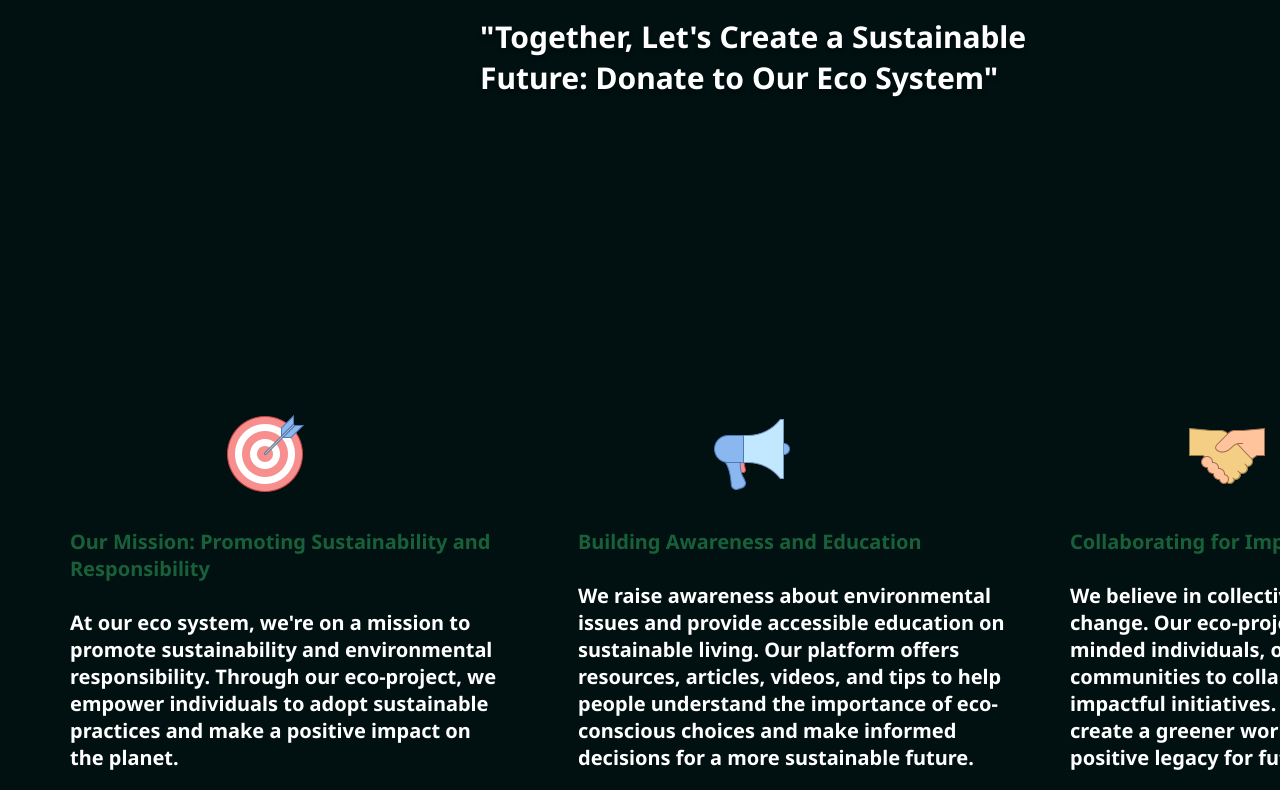
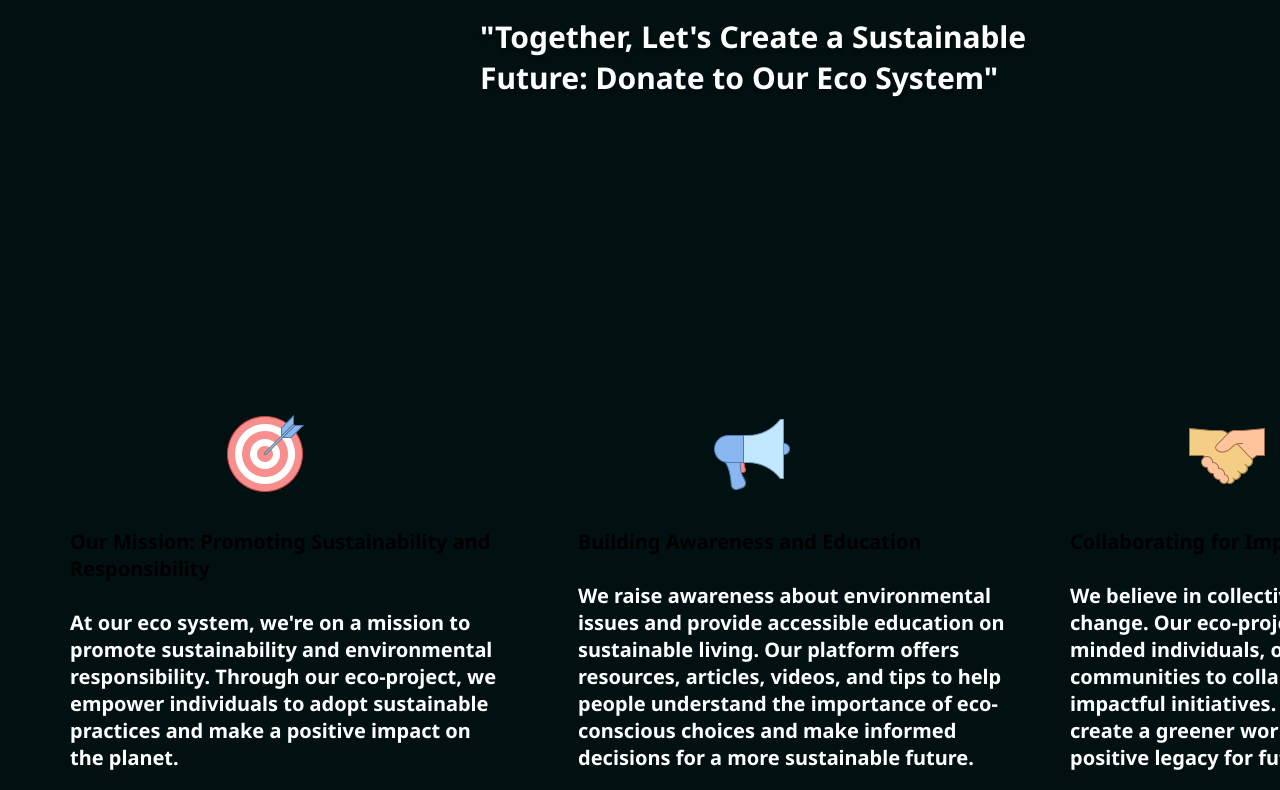
Before and after one commit to suraj0-11/FINALECO, a website built with Parcel: page index.html in a window 1280 px wide. Shown: the part 2010-2800 px from the top of the page. Built offline with nearby package versions, Linux system fonts and the light colour scheme; a web font is replaced by a local one.

Commit message:
Update global.css

```diff
--- a/global.css
+++ b/global.css
@@ -19,7 +19,7 @@ body {
   --color-gainsboro: #d9d9d9;
   --color-black: #000;
   --color-white: #fff;
-  --color-seagreen: #186039;
+  --color-seagreen: #000;
   --color-mediumseagreen-100: #61c36b;
   --color-mediumseagreen-200: #6ab972;
 }
```
